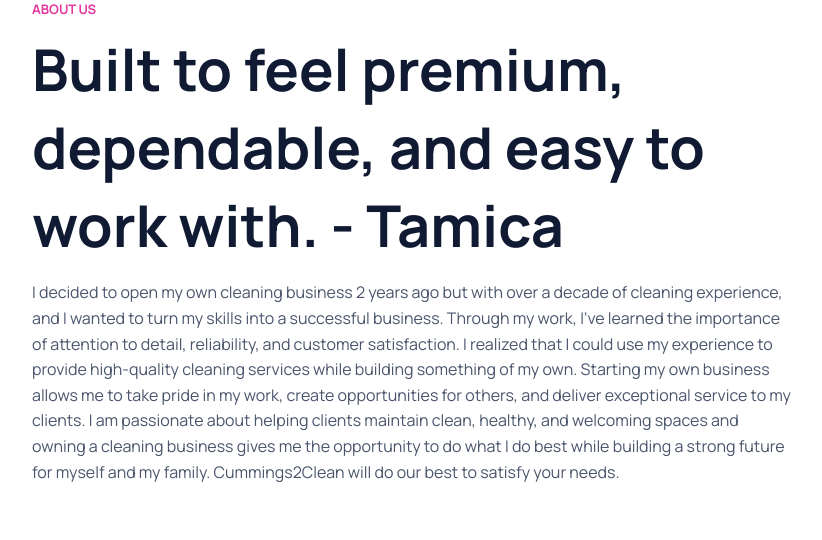
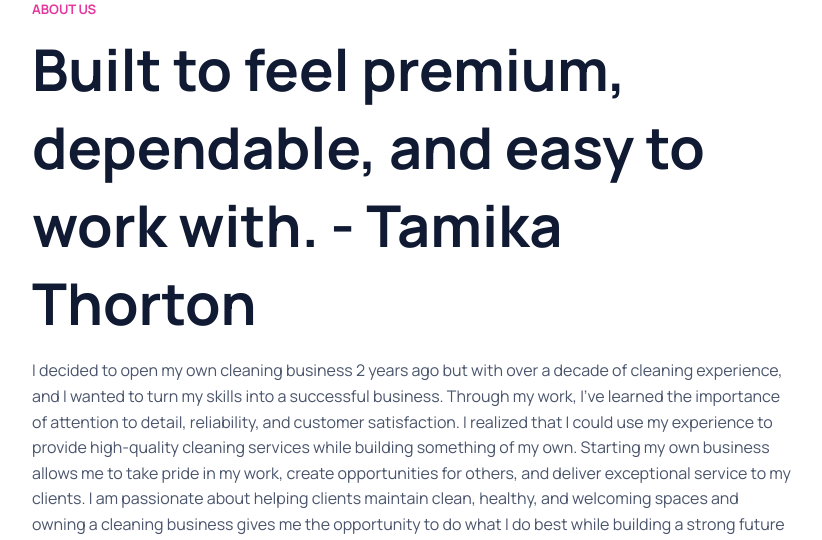
Before and after one commit to rtzib13/C2C, a Django app: page /about/ in a window 1280 px wide. Shown: the part 190-730 px from the top of the page, without its empty margins (228-1050 px from the left). Run offline with Django 4.2, Linux system fonts and the light colour scheme.

Commit message:
Gallary and few typos

```diff
--- a/templates/website/about.html
+++ b/templates/website/about.html
@@ -3,7 +3,7 @@
 {% block content %}
 <section class="container page-intro">
   <p class="eyebrow">About us</p>
-  <h1>Built to feel premium, dependable, and easy to work with. - Tamica</h1>
+  <h1>Built to feel premium, dependable, and easy to work with. - Tamika Thorton</h1>
   <p>I decided to open my own cleaning business 2 years ago but with over a decade of cleaning experience, and I wanted to turn my skills into a successful business.
     Through my work, I've learned the importance of attention to detail, reliability, and customer satisfaction. I realized that I could use my experience to provide high-quality cleaning services while building something of my own.
     Starting my own business allows me to take pride in my work, create opportunities for others, and deliver exceptional service to my clients. I am passionate about helping clients maintain clean, healthy, and welcoming spaces and owning a cleaning business gives me the opportunity to do what I do best while building a strong future for myself and my family.
```
